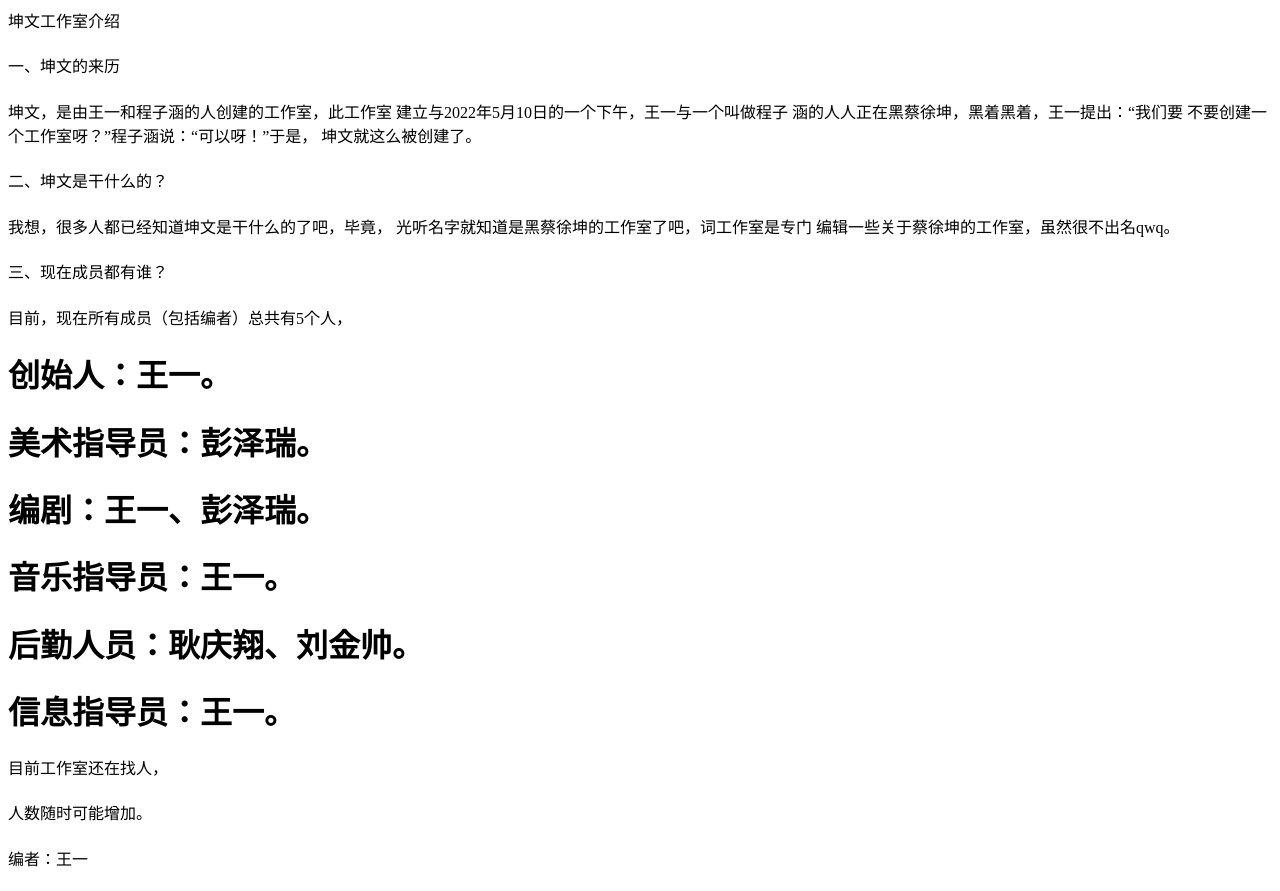
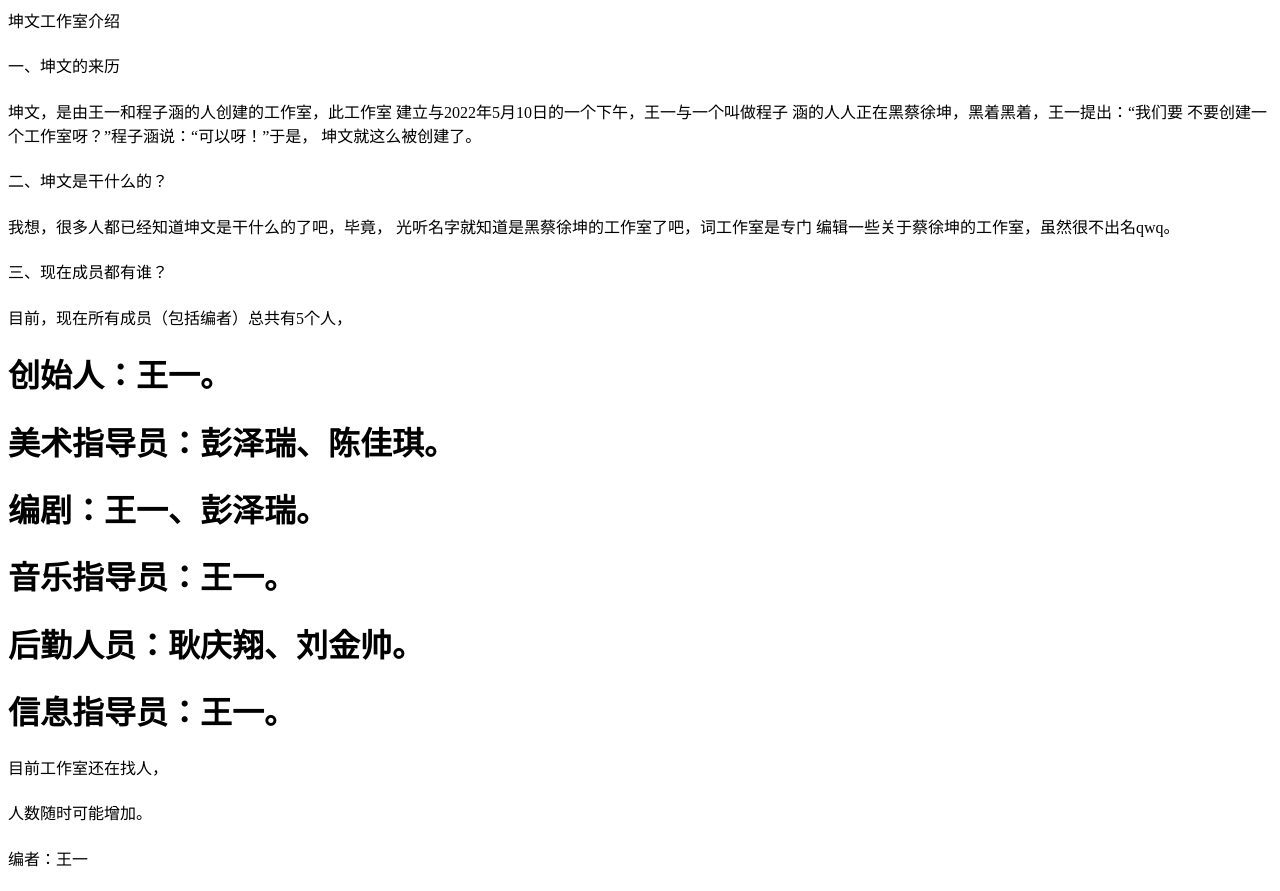
Before and after one commit to kaoshibujiandan/kaoshibujiandan.github.io, a plain HTML site: page index.html in a window 1280 px wide. Drawn offline with Linux system fonts and the light colour scheme.

Commit message:
Update index.html

```diff
--- a/index.html
+++ b/index.html
@@ -12,7 +12,7 @@
 <h1></h1>三、现在成员都有谁？                      </h1>
 <h1></h1>目前，现在所有成员（包括编者）总共有5个人，     </h1>
 <h1>创始人：王一。                        </h1>
-<h1>美术指导员：彭泽瑞。
+<h1>美术指导员：彭泽瑞、陈佳琪。
 <h1>编剧：王一、彭泽瑞。                     </h1>
 <h1>音乐指导员：王一。                       </h1>
 <h1>后勤人员：耿庆翔、刘金帅。                       </h1>
```
